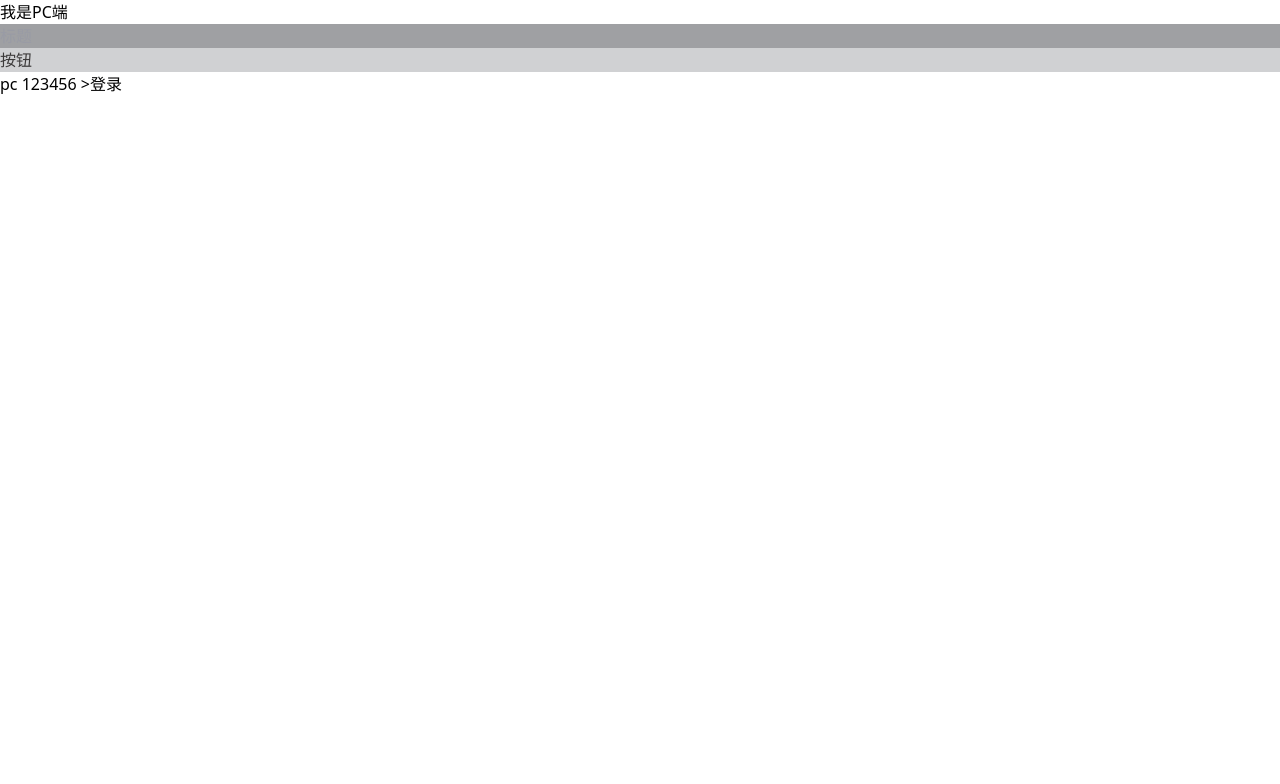
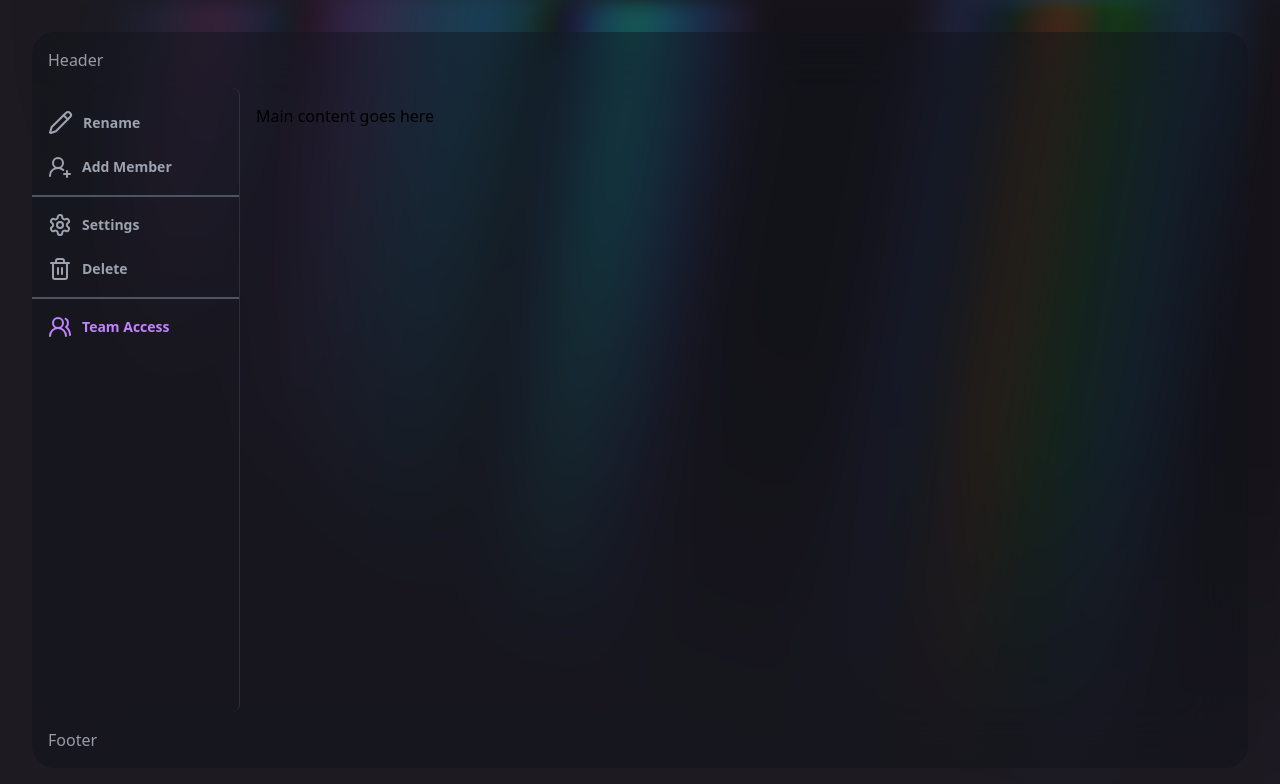
Before and after one commit to XiangZi7/KMMusicPlayer, a Vue app: page / in a window 1280 px wide. Shown: the top 784 px of the page. Built offline with nearby package versions, Linux system fonts and the light colour scheme.

Commit message:
🎉 init: 布局提交

```diff
--- a/src/App.vue
+++ b/src/App.vue
@@ -1,3 +1,6 @@
+<script setup lang="ts">
+document.documentElement.classList.add('dark')
+</script>
 <template>
   <router-view />
 </template>
--- /dev/null
+++ b/src/layout/pc/components/footer.vue
@@ -0,0 +1,7 @@
+<template>
+  <footer
+    class="flex justify-center items-center h-16 bg-gray-100 dark:bg-black"
+  >
+    <p class="text-gray-500 dark:text-gray-400">© 2021</p>
+  </footer>
+</template>
--- /dev/null
+++ b/src/layout/pc/components/header.vue
@@ -0,0 +1,32 @@
+<template>
+  <header>
+    <div
+      class="flex justify-between items-center h-16 bg-gray-100 dark:bg-black"
+    >
+      <div class="flex items-center">
+        <router-link
+          to="/"
+          class="text-xl font-bold text-gray-800 dark:text-gray-200 ml-4"
+          >Home</router-link
+        >
+        <router-link
+          to="/about"
+          class="text-xl font-bold text-gray-800 dark:text-gray-200 ml-4"
+          >About</router-link
+        >
+      </div>
+      <div class="flex items-center">
+        <router-link
+          to="/login"
+          class="text-xl font-bold text-gray-800 dark:text-gray-200 ml-4"
+          >Login</router-link
+        >
+        <router-link
+          to="/register"
+          class="text-xl font-bold text-gray-800 dark:text-gray-200 ml-4"
+          >Register</router-link
+        >
+      </div>
+    </div>
+  </header>
+</template>
--- /dev/null
+++ b/src/layout/pc/components/main.vue
@@ -0,0 +1,3 @@
+<template>
+  <router-view />
+</template>
--- /dev/null
+++ b/src/layout/pc/components/sidebar.vue
@@ -0,0 +1,124 @@
+<template>
+  <div
+    class="w-52 rounded-lg py-4 flex flex-col gap-2.5 text-sm border-r border-border"
+  >
+    <ul class="list-none flex flex-col gap-2 px-2.5">
+      <li
+        class="flex items-center text-gray-400 gap-2.5 transition-all duration-300 ease-out p-1.5 rounded-md cursor-pointer hover:bg-[#5353ff] hover:text-white hover:translate-x-0.5 hover:-translate-y-0.5"
+      >
+        <svg
+          xmlns="http://www.w3.org/2000/svg"
+          width="25"
+          height="25"
+          viewBox="0 0 24 24"
+          fill="none"
+          stroke="currentColor"
+          stroke-width="2"
+          stroke-linecap="round"
+          stroke-linejoin="round"
+          class="lucide lucide-pencil"
+        >
+          <path
+            d="M21.174 6.812a1 1 0 0 0-3.986-3.987L3.842 16.174a2 2 0 0 0-.5.83l-1.321 4.352a.5.5 0 0 0 .623.622l4.353-1.32a2 2 0 0 0 .83-.497z"
+          ></path>
+          <path d="m15 5 4 4"></path>
+        </svg>
+        <p class="font-semibold">Rename</p>
+      </li>
+      <li
+        class="flex items-center text-gray-400 gap-2.5 transition-all duration-300 ease-out p-1.5 rounded-md cursor-pointer hover:bg-[#5353ff] hover:text-white hover:translate-x-0.5 hover:-translate-y-0.5"
+      >
+        <svg
+          class="lucide lucide-user-round-plus"
+          stroke-linejoin="round"
+          stroke-linecap="round"
+          stroke-width="2"
+          stroke="currentColor"
+          fill="none"
+          viewBox="0 0 24 24"
+          height="24"
+          width="24"
+          xmlns="http://www.w3.org/2000/svg"
+        >
+          <path d="M2 21a8 8 0 0 1 13.292-6"></path>
+          <circle r="5" cy="8" cx="10"></circle>
+          <path d="M19 16v6"></path>
+          <path d="M22 19h-6"></path>
+        </svg>
+        <p class="font-semibold">Add Member</p>
+      </li>
+    </ul>
+    <div class="border-t-2 border-gray-600"></div>
+    <ul class="list-none flex flex-col gap-2 px-2.5">
+      <li
+        class="flex items-center text-gray-400 gap-2.5 transition-all duration-300 ease-out p-1.5 rounded-md cursor-pointer hover:bg-[#5353ff] hover:text-white hover:translate-x-0.5 hover:-translate-y-0.5"
+      >
+        <svg
+          class="lucide lucide-settings"
+          stroke-linejoin="round"
+          stroke-linecap="round"
+          stroke-width="2"
+          stroke="currentColor"
+          fill="none"
+          viewBox="0 0 24 24"
+          height="24"
+          width="24"
+          xmlns="http://www.w3.org/2000/svg"
+        >
+          <path
+            d="M12.22 2h-.44a2 2 0 0 0-2 2v.18a2 2 0 0 1-1 1.73l-.43.25a2 2 0 0 1-2 0l-.15-.08a2 2 0 0 0-2.73.73l-.22.38a2 2 0 0 0 .73 2.73l.15.1a2 2 0 0 1 1 1.72v.51a2 2 0 0 1-1 1.74l-.15.09a2 2 0 0 0-.73 2.73l.22.38a2 2 0 0 0 2.73.73l.15-.08a2 2 0 0 1 2 0l.43.25a2 2 0 0 1 1 1.73V20a2 2 0 0 0 2 2h.44a2 2 0 0 0 2-2v-.18a2 2 0 0 1 1-1.73l.43-.25a2 2 0 0 1 2 0l.15.08a2 2 0 0 0 2.73-.73l.22-.39a2 2 0 0 0-.73-2.73l-.15-.08a2 2 0 0 1-1-1.74v-.5a2 2 0 0 1 1-1.74l.15-.09a2 2 0 0 0 .73-2.73l-.22-.38a2 2 0 0 0-2.73-.73l-.15.08a2 2 0 0 1-2 0l-.43-.25a2 2 0 0 1-1-1.73V4a2 2 0 0 0-2-2z"
+          ></path>
+          <circle r="3" cy="12" cx="12"></circle>
+        </svg>
+        <p class="font-semibold">Settings</p>
+      </li>
+      <li
+        class="flex items-center text-gray-400 gap-2.5 transition-all duration-300 ease-out p-1.5 rounded-md cursor-pointer hover:bg-red-700 hover:text-white"
+      >
+        <svg
+          class="lucide lucide-trash-2"
+          stroke-linejoin="round"
+          stroke-linecap="round"
+          stroke-width="2"
+          stroke="currentColor"
+          fill="none"
+          viewBox="0 0 24 24"
+          height="24"
+          width="24"
+          xmlns="http://www.w3.org/2000/svg"
+        >
+          <path d="M3 6h18"></path>
+          <path d="M19 6v14c0 1-1 2-2 2H7c-1 0-2-1-2-2V6"></path>
+          <path d="M8 6V4c0-1 1-2 2-2h4c1 0 2 1 2 2v2"></path>
+          <line y2="17" y1="11" x2="10" x1="10"></line>
+          <line y2="17" y1="11" x2="14" x1="14"></line>
+        </svg>
+        <p class="font-semibold">Delete</p>
+      </li>
+    </ul>
+    <div class="border-t-2 border-gray-600"></div>
+    <ul class="list-none flex flex-col gap-2 px-2.5">
+      <li
+        class="flex items-center text-purple-400 gap-2.5 transition-all duration-300 ease-out p-1.5 rounded-md cursor-pointer hover:bg-purple-800"
+      >
+        <svg
+          class="lucide lucide-users-round"
+          stroke-linejoin="round"
+          stroke-linecap="round"
+          stroke-width="2"
+          stroke="currentColor"
+          fill="none"
+          viewBox="0 0 24 24"
+          height="24"
+          width="24"
+          xmlns="http://www.w3.org/2000/svg"
+        >
+          <path d="M18 21a8 8 0 0 0-16 0"></path>
+          <circle r="5" cy="8" cx="10"></circle>
+          <path d="M22 20c0-3.37-2-6.5-4-8a5 5 0 0 0-.45-8.3"></path>
+        </svg>
+        <p class="font-semibold">Team Access</p>
+      </li>
+    </ul>
+  </div>
+</template>
--- a/src/layout/pc/index.vue
+++ b/src/layout/pc/index.vue
@@ -1,10 +1,38 @@
+<script setup lang="ts">
+import Sidebar from './components/sidebar.vue'
+</script>
 <template>
-  <div>
-    我是PC端
-    <div class="bg-background text-theme-light">
-      <h1 class="text-content-title">标题</h1>
-      <p class="bg-button-inactive">按钮</p>
+  <div class="flex flex-col h-full w-full bg-gray-100 dark:bg-[#1d1a22] flex-1">
+    <div class="absolute inset-0 overflow-hidden z-0">
+      <div class="jumbo absolute -inset-[10px] opacity-20 dark:opacity-50" />
     </div>
-    <router-view />
+    <div
+      class="container mx-auto h-full overflow-hidden flex flex-col p-8 z-10"
+    >
+      <!-- 卡片 -->
+      <div
+        class="rounded-3xl h-full glass-effect overflow-hidden flex flex-col"
+      >
+        <header class="w-full p-4">
+          <h1 class="text-content-title">Header</h1>
+        </header>
+        <div class="flex h-full flex-1 overflow-hidden">
+          <Sidebar />
+          <main class="p-4 overflow-auto flex-1">
+            <p>Main content goes here</p>
+          </main>
+        </div>
+        <footer class="w-full p-4">
+          <p class="text-content-title">Footer</p>
+        </footer>
+      </div>
+    </div>
   </div>
 </template>
+
+<style scoped>
+.glass-effect {
+  backdrop-filter: blur(30px);
+  background-color: rgba(16 18 27 / 40%);
+}
+</style>
--- a/src/main.ts
+++ b/src/main.ts
@@ -1,7 +1,7 @@
 import { createApp } from 'vue'
 import App from './App.vue'
 import router from './routers'
-import './style/index.sass'
+import './style/index.scss'
 import i18n from './i18n/i18n'; // i18n的配置文件路径，也就是 createI18n 的文件地址
 
 const app = createApp(App)
--- /dev/null
+++ b/src/style/base.scss
@@ -0,0 +1,103 @@
+body {
+  display: flex;
+  justify-content: center;
+  align-items: center;
+  flex-direction: column;
+  width: 100%;
+  height: 100vh;
+}
+
+#app {
+  height: 100%;
+  width: 100%;
+}
+
+@keyframes jumbo {
+  from {
+    background-position:
+      50% 50%,
+      50% 50%;
+  }
+
+  to {
+    background-position:
+      350% 50%,
+      350% 50%;
+  }
+}
+
+.jumbo {
+  --stripes: repeating-linear-gradient(
+    100deg,
+    #fff 0%,
+    #fff 7%,
+    transparent 10%,
+    transparent 12%,
+    #fff 16%
+  );
+  --stripesDark: repeating-linear-gradient(
+    100deg,
+    #000 0%,
+    #000 7%,
+    transparent 10%,
+    transparent 12%,
+    #000 16%
+  );
+  --rainbow: repeating-linear-gradient(
+    100deg,
+    #60a5fa 10%,
+    #e879f9 15%,
+    #60a5fa 20%,
+    #5eead4 25%,
+    #60a5fa 30%
+  );
+  background-image: var(--stripes), var(--rainbow);
+  background-size: 300%, 200%;
+  background-position:
+    50% 50%,
+    50% 50%;
+
+  filter: blur(10px) invert(100%);
+
+  mask-image: radial-gradient(ellipse at 100% 0%, black 40%, transparent 70%);
+
+  pointer-events: none;
+}
+
+.jumbo::after {
+  content: '';
+  position: absolute;
+  inset: 0;
+  background-image: var(--stripes), var(--rainbow);
+  background-size: 200%, 100%;
+  animation: jumbo 60s linear infinite;
+  background-attachment: fixed;
+  mix-blend-mode: difference;
+}
+
+.dark .jumbo {
+  background-image: var(--stripesDark), var(--rainbow);
+  filter: blur(10px) opacity(50%) saturate(200%);
+}
+
+.dark .jumbo::after {
+  background-image: var(--stripesDark), var(--rainbow);
+}
+
+::-webkit-scrollbar {
+  width: 6px;
+  height: 6px;
+  border-radius: 10px;
+}
+
+::-webkit-scrollbar-thumb {
+  background: 226, 226, 226;
+  background-color: rgb(206, 206, 206);
+  border-radius: 10px;
+}
+
+.dark ::-webkit-scrollbar-thumb {
+  background: 226, 226, 226;
+  background-color: rgb(66, 66, 66);
+  border-radius: 10px;
+}
--- a/src/style/index.sass
+++ /dev/null
@@ -1 +0,0 @@
-@use './tailwind.css'
--- /dev/null
+++ b/src/style/index.scss
@@ -0,0 +1,2 @@
+@use './tailwind.css';
+@use './base.scss';
--- a/tailwind.config.js
+++ b/tailwind.config.js
@@ -27,33 +27,13 @@ export default {
           'inactive': 'rgba(249, 250, 251, 0.55)', // button-inactive
           'inactive-light': '#3c3a3a', // light mode variant
         },
-        'hover-menu': {
-          DEFAULT: 'rgba(12, 15, 25, 0.3)', // hover-menu-bg
-          'light': 'rgba(255, 255, 255, 0.35)', // light mode variant
-        },
         'content': {
           'title': '#999ba5', // content-title-color
           'background': 'rgba(146, 151, 179, 0.13)', // content-bg
         },
-        'dropdown': {
-          'background': '#21242d', // dropdown-bg
-          'hover': 'rgb(42, 46, 60)', // dropdown-hover
-        },
-        'popup': {
-          DEFAULT: 'rgb(22, 25, 37)', // popup-bg
-          'light': 'rgb(255, 255, 255)', // light mode variant
-        },
         'search': {
           DEFAULT: '#14162b', // search-bg
           'light': 'rgba(255, 255, 255, 0.31)', // light mode variant
-        },
-        'overlay': {
-          DEFAULT: 'rgba(36, 39, 59, 0.3)', // overlay-bg
-          'light': 'rgba(255, 255, 255, 0.3)', // light mode variant
-        },
-        'scrollbar': {
-          DEFAULT: 'rgba(1, 2, 3, 0.4)', // scrollbar-bg
-          'light': 'rgba(255, 253, 253, 0.57)', // light mode variant
         },
       },
       // 字体设置
```
